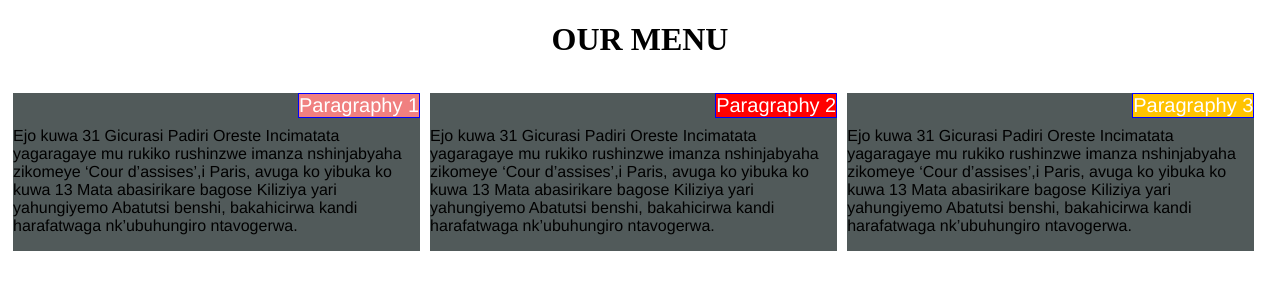
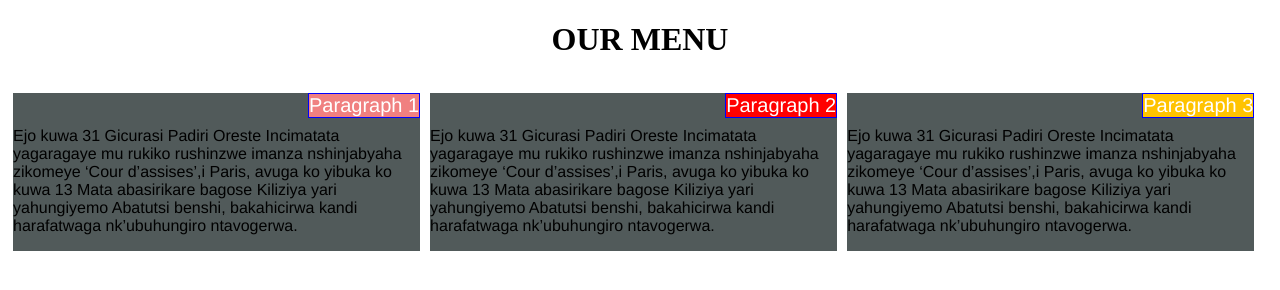
Before and after one commit to tpatox10/coursera_tests, a plain HTML site: page mod2_solns/index.html in a window 1280 px wide. Drawn offline with Linux system fonts and the light colour scheme.

Commit message:
my first assignment mod2_solns

```diff
--- a/mod2_solns/index.html
+++ b/mod2_solns/index.html
@@ -12,15 +12,15 @@
 
 
 <div class="col-lg-4 col-md-6 col-sm-12 mystyle">
-<div class="title1">Paragraphy 1</div>
+<div class="title1">Paragraph 1</div>
 <p><br>Ejo kuwa 31 Gicurasi Padiri Oreste Incimatata yagaragaye mu rukiko rushinzwe imanza nshinjabyaha zikomeye ‘Cour d’assises’,i Paris, avuga ko yibuka ko kuwa 13 Mata abasirikare bagose Kiliziya yari yahungiyemo Abatutsi benshi, bakahicirwa kandi harafatwaga nk’ubuhungiro ntavogerwa.</br></p></div>
 
 <div class="col-lg-4 col-md-6 col-sm-12 mystyle">
-<div class="title2">Paragraphy 2</div>
+<div class="title2">Paragraph 2</div>
 <p><br>Ejo kuwa 31 Gicurasi Padiri Oreste Incimatata yagaragaye mu rukiko rushinzwe imanza nshinjabyaha zikomeye ‘Cour d’assises’,i Paris, avuga ko yibuka ko kuwa 13 Mata abasirikare bagose Kiliziya yari yahungiyemo Abatutsi benshi, bakahicirwa kandi harafatwaga nk’ubuhungiro ntavogerwa.</br></p></div>
 
 <div class="col-lg-4 col-md-12 col-sm-12 mystyle">
-<div class="title3">Paragraphy 3</div>
+<div class="title3">Paragraph 3</div>
 <p><br>Ejo kuwa 31 Gicurasi Padiri Oreste Incimatata yagaragaye mu rukiko rushinzwe imanza nshinjabyaha zikomeye ‘Cour d’assises’,i Paris, avuga ko yibuka ko kuwa 13 Mata abasirikare bagose Kiliziya yari yahungiyemo Abatutsi benshi, bakahicirwa kandi harafatwaga nk’ubuhungiro ntavogerwa.</br></p></div>
 
 <!--</div>
```
